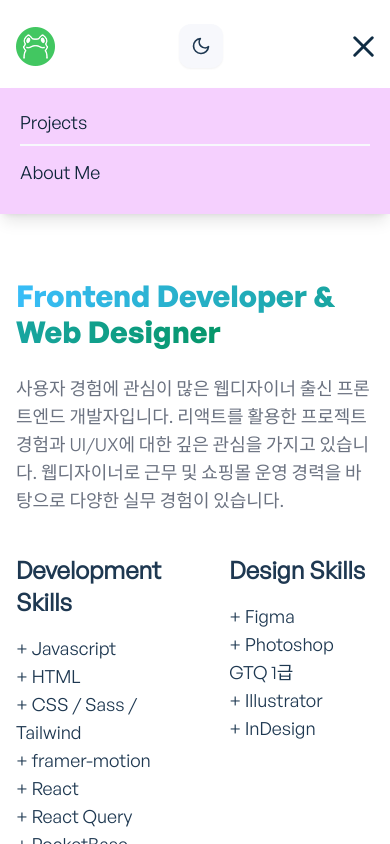
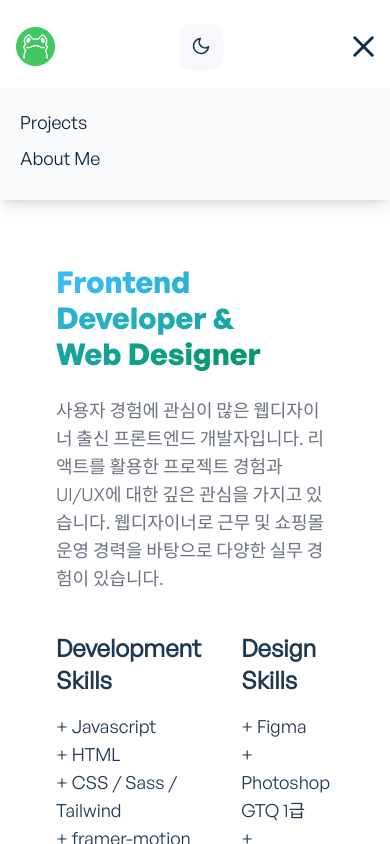
Before and after one commit to youngniiiiii/portfolio-react, a React (Vite) app: page /about in a window 390 px wide. Both pictures are taken after a click on the button "Hamburger Menu". Shown: the top 844 px of the page. Built offline with nearby package versions, Linux system fonts and the light colour scheme.

Commit message:
modify : body felx제거

```diff
--- a/src/App.jsx
+++ b/src/App.jsx
@@ -1,20 +1,20 @@
 import { AnimatePresence } from 'framer-motion';
 import { lazy, Suspense } from 'react';
 import { BrowserRouter as Router, Route, Routes } from 'react-router-dom';
-import ScrollToTop from './components/ScrollToTop.jsx';
-import AppFooter from './components/shared/AppFooter.jsx';
-import AppHeader from './components/shared/AppHeader.jsx';
-import './css/App.css';
+import ScrollToTop from '@/components/ScrollToTop.jsx';
+import AppFooter from '@/components/shared/AppFooter.jsx';
+import AppHeader from '@/components/shared/AppHeader.jsx';
 import UseScrollToTop from './hooks/useScrollToTop.jsx';
+import '@/css/App.css';
 
-const About = lazy(() => import('./pages/AboutMe.jsx'));
-const Home = lazy(() => import('./pages/Home.jsx'));
-const Projects = lazy(() => import('./pages/Projects.jsx'));
+const About = lazy(() => import('@/pages/AboutMe.jsx'));
+const Home = lazy(() => import('@/pages/Home.jsx'));
+const Projects = lazy(() => import('@/pages/Projects.jsx'));
 
 function App() {
   return (
     <AnimatePresence>
-      <div className=" bg-secondary-light dark:bg-primary-dark transition duration-300">
+      <div className="bg-secondary-light dark:bg-primary-dark transition duration-300">
         <Router>
           <ScrollToTop />
           <AppHeader />
--- a/src/components/about/AboutMeBio.jsx
+++ b/src/components/about/AboutMeBio.jsx
@@ -1,19 +1,18 @@
-import profileImage from '@/assets/images/profile.webp';
-
 const AboutMeBio = () => {
   return (
-    <div className="mt-10 block flex-col sm:mt-20 sm:flex sm:gap-10">
+    <>
+      <div className="mt-10 block flex-col px-10 sm:mt-20 sm:flex sm:gap-10">
         <div>
-        <h2 class="mb-6 text-3xl font-extrabold text-gray-900 dark:text-white md:text-5xl lg:text-6xl ">
-          <span class="bg-gradient-to-r from-sky-400 to-emerald-600 bg-clip-text text-transparent">
+          <h2 className="mb-6 text-3xl font-extrabold text-gray-900 dark:text-white md:text-5xl lg:text-6xl ">
+            <span className="bg-gradient-to-r from-sky-400 to-emerald-600 bg-clip-text text-transparent">
               Frontend Developer & <br /> Web Designer
             </span>
           </h2>
-        <p class="max-w-[700px] text-lg font-normal text-gray-500 dark:text-gray-400 lg:text-xl">
+          <p className="text-lg font-normal text-gray-500 dark:text-gray-400 lg:pr-40 lg:text-xl">
             사용자 경험에 관심이 많은 웹디자이너 출신 프론트엔드 개발자입니다.
             리액트를 활용한 프로젝트 경험과 UI/UX에 대한 깊은 관심을 가지고
-          있습니다. 웹디자이너로 근무 및 쇼핑몰 운영 경력을 바탕으로 다양한 실무
-          경험이 있습니다.
+            있습니다. 웹디자이너로 근무 및 쇼핑몰 운영 경력을 바탕으로 다양한
+            실무 경험이 있습니다.
           </p>
         </div>
         <div className="font-general-regular mt-10 flex w-full gap-10 text-left sm:w-3/4 ">
@@ -44,6 +43,7 @@ const AboutMeBio = () => {
           </div>
         </div>
       </div>
+    </>
   );
 };
 
--- a/src/components/shared/AppHeader.jsx
+++ b/src/components/shared/AppHeader.jsx
@@ -78,7 +78,7 @@ const AppHeader = () => {
         <div
           className={
             showMenu
-              ? 'm-0 mt-5 block items-center justify-center bg-fuchsia-200 p-5 shadow-lg sm:ml-4 sm:mt-3 sm:flex sm:p-0 sm:shadow-none'
+              ? 'm-0 mt-5 block items-center justify-center bg-gray-50 p-5 shadow-lg dark:bg-[#1E3851] dark:text-white sm:ml-4 sm:mt-3 sm:flex sm:p-0 sm:shadow-none'
               : 'hidden'
           }
         >
@@ -91,7 +91,7 @@ const AppHeader = () => {
           </Link>
           <Link
             to="/about"
-            className="text-primary-dark dark:text-ternary-light hover:text-secondary-dark dark:hover:text-secondary-light border-primary-light dark:border-secondary-dark mb-2  block border-t-2 pt-3 text-left text-lg sm:mx-4 sm:border-t-0 sm:py-2 sm:pt-2"
+            className="text-primary-dark dark:text-ternary-light hover:text-secondary-dark dark:hover:text-secondary-light mb-2 block text-left  text-lg sm:mx-4 sm:py-2"
             aria-label="About Me"
           >
             About Me
--- a/src/context/AboutMeContext.jsx
+++ /dev/null
@@ -1,30 +0,0 @@
-import { useState, createContext } from 'react';
-import { aboutMeData } from '../data/aboutMeData';
-import { clientsHeading as clientsPageHeading } from '../data/clientsData';
-import { clientsData as clientsDataJson } from '../data/clientsData';
-
-const AboutMeContext = createContext();
-
-export const AboutMeProvider = ({ children }) => {
-  const [aboutMe, setAboutMe] = useState(aboutMeData);
-
-  const clientsHeading = clientsPageHeading;
-
-  const [clientsData, setClientsData] = useState(clientsDataJson);
-
-  return (
-    <AboutMeContext.Provider
-      value={{
-        aboutMe,
-        setAboutMe,
-        clientsHeading,
-        clientsData,
-        setClientsData,
-      }}
-    >
-      {children}
-    </AboutMeContext.Provider>
-  );
-};
-
-export default AboutMeContext;
--- a/src/css/styles.css
+++ b/src/css/styles.css
@@ -5,9 +5,9 @@ body {
   /* overflow: hidden; */
   padding: 0;
   margin: 0;
-  display: flex;
-  justify-content: center;
-  align-items: center;
+  /* display: flex; */
+  /* justify-content: center; */
+  /* align-items: center; */
 }
 
 .example-container {
--- a/src/data/aboutMeData.js
+++ /dev/null
@@ -1,10 +0,0 @@
-export const aboutMeData = [
-  {
-    id: 1,
-    bio: 'Lorem ipsum dolor, sit amet consectetur adipisicing elit. Nihil vel illum asperiores dignissimos cumque quibusdam et fugiat voluptatem nobis suscipit explicabo, eaque consequatur nesciunt, fugit eligendi corporis laudantium adipisci soluta? Lorem ipsum, dolor sit amet consectetur adipisicing elit. Incidunt totam dolorum, ducimus obcaecati, voluptas facilis molestias nobis ut quam natus similique inventore excepturi optio ipsa deleniti fugit illo. Unde, amet! Lorem ipsum dolor sit amet, consectetur adipisicing elit. Ipsum illo necessitatibus perspiciatis! Aperiam perferendis labore temporibus, eos culpa corporis recusandae quas, fuga voluptatibus nesciunt odit libero tenetur neque consequatur ea.',
-  },
-  {
-    id: 2,
-    bio: 'Lorem ipsum dolor, sit amet consectetur adipisicing elit. Nihil vel illum asperiores dignissimos cumque quibusdam et fugiat voluptatem nobis suscipit explicabo, eaque consequatur nesciunt, fugit eligendi corporis laudantium adipisci soluta?',
-  },
-];
--- a/src/pages/AboutMe.jsx
+++ b/src/pages/AboutMe.jsx
@@ -1,10 +1,8 @@
 import AboutMeBio from '@/components/about/AboutMeBio';
-import { AboutMeProvider } from '@/context/AboutMeContext';
 import { motion } from 'framer-motion';
 
 const About = () => {
   return (
-    <AboutMeProvider>
     <motion.div
       initial={{ opacity: 0 }}
       animate={{ opacity: 1, delay: 1 }}
@@ -13,7 +11,6 @@ const About = () => {
     >
       <AboutMeBio />
     </motion.div>
-    </AboutMeProvider>
   );
 };
 
```
Lines whose indentation alone changed are shown as unchanged.
